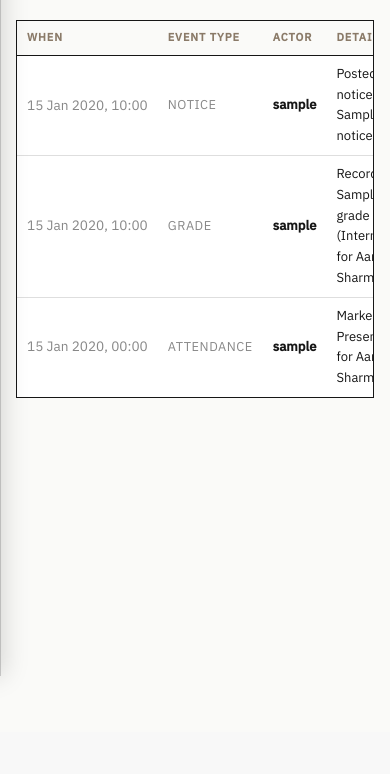
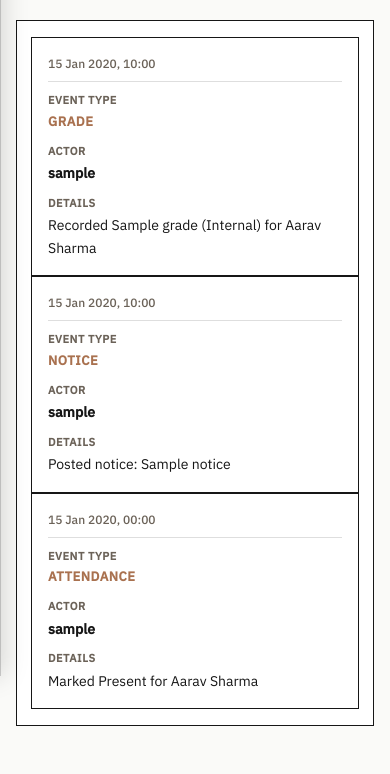
Before and after one commit to sayanawari12/StudentManagement, a Flask app: page /audit-log in a window 390 px wide. Shown: the part 168-942 px from the top of the page. Before the commit the page ends 844 px from the top, so only its background shows below. Run offline with Flask 3, Linux system fonts and the light colour scheme; the visitor is signed in with stand-in values (Sample User, id 1); data comes from the database, SQL or seed files in the repository; tables that the repository leaves empty hold one stand-in row (values such as "Sample post"); some libraries are stand-ins or nearby versions.

Commit message:
fix: make audit log entries mobile responsive using S1 Museum Catalog design tokens

```diff
--- a/static/css/style.css
+++ b/static/css/style.css
@@ -1261,4 +1261,62 @@ body.drawer-open {
     gap: 10px;
     border-radius: 0px;
   }
+
+  /* Mobile Audit Log Cards (Matching S1 Design Tokens) */
+  .mobile-audit-cards {
+    display: flex;
+    flex-direction: column;
+    gap: 14px;
+  }
+
+  .mobile-audit-card {
+    background: var(--bg-surface);
+    border: 1px solid var(--border-dark);
+    padding: 16px;
+    display: flex;
+    flex-direction: column;
+    gap: 10px;
+    border-radius: 0px;
+  }
+
+  .mobile-audit-time {
+    font-size: 12px;
+    color: var(--text-secondary);
+    font-weight: 500;
+    padding-bottom: 8px;
+    border-bottom: 1px solid var(--border);
+  }
+
+  .mobile-audit-field {
+    display: flex;
+    flex-direction: column;
+    gap: 2px;
+  }
+
+  .mobile-audit-label {
+    font-size: 11px;
+    font-weight: 700;
+    text-transform: uppercase;
+    letter-spacing: 0.05em;
+    color: var(--text-secondary);
+  }
+
+  .mobile-audit-value {
+    font-size: 14px;
+    color: var(--text-primary);
+    word-break: break-word;
+    overflow-wrap: anywhere;
+  }
+
+  .mobile-audit-value.uppercase-type {
+    text-transform: uppercase;
+    letter-spacing: 0.04em;
+    color: var(--accent);
+    font-weight: 600;
+    font-size: 13px;
+  }
+
+  .mobile-audit-value.actor-name {
+    font-weight: 600;
+  }
 }
--- a/templates/audit_log.html
+++ b/templates/audit_log.html
@@ -9,8 +9,10 @@
     </div>
   </div>
 
-  <div class="table-wrap">
+  <div class="card">
     {% if events %}
+      {# Desktop Table View (>860px) #}
+      <div class="table-wrap desktop-only">
         <table>
           <thead>
             <tr>
@@ -47,6 +49,43 @@
             {% endfor %}
           </tbody>
         </table>
+      </div>
+
+      {# Mobile Cards View (<=860px) #}
+      <div class="mobile-audit-cards mobile-only">
+        {% for ev in events %}
+          <div class="mobile-audit-card">
+            <div class="mobile-audit-time">
+              {% if ev.event_time %}
+                {% if ev.event_time is string %}
+                  {{ ev.event_time }}
+                {% elif ev.event_time.strftime is defined %}
+                  {{ ev.event_time.strftime('%d %b %Y, %H:%M') }}
+                {% else %}
+                  {{ ev.event_time }}
+                {% endif %}
+              {% else %}
+                —
+              {% endif %}
+            </div>
+
+            <div class="mobile-audit-field">
+              <div class="mobile-audit-label">Event Type</div>
+              <div class="mobile-audit-value uppercase-type">{{ ev.event_type }}</div>
+            </div>
+
+            <div class="mobile-audit-field">
+              <div class="mobile-audit-label">Actor</div>
+              <div class="mobile-audit-value actor-name">{{ ev.actor }}</div>
+            </div>
+
+            <div class="mobile-audit-field">
+              <div class="mobile-audit-label">Details</div>
+              <div class="mobile-audit-value audit-details">{{ ev.description }}</div>
+            </div>
+          </div>
+        {% endfor %}
+      </div>
     {% else %}
       <div class="empty-state">
         <strong>No activity recorded yet.</strong>
```
Lines whose indentation alone changed are shown as unchanged.
